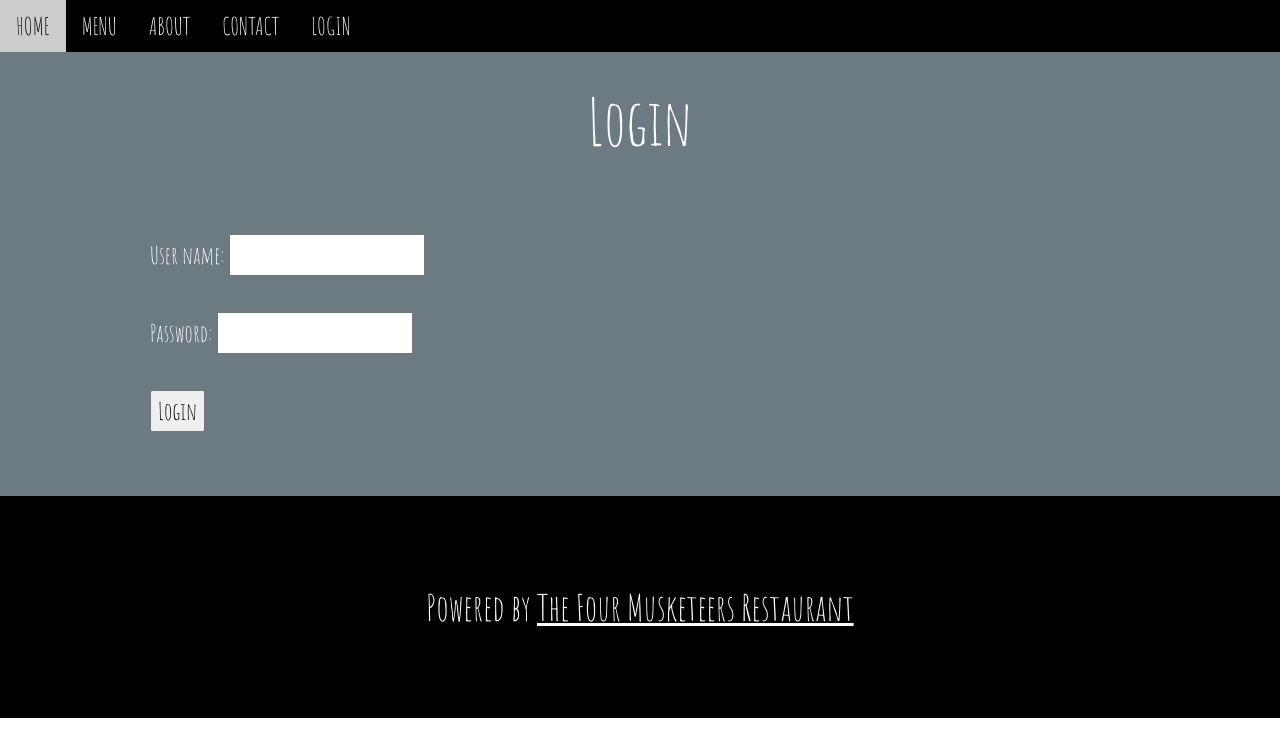
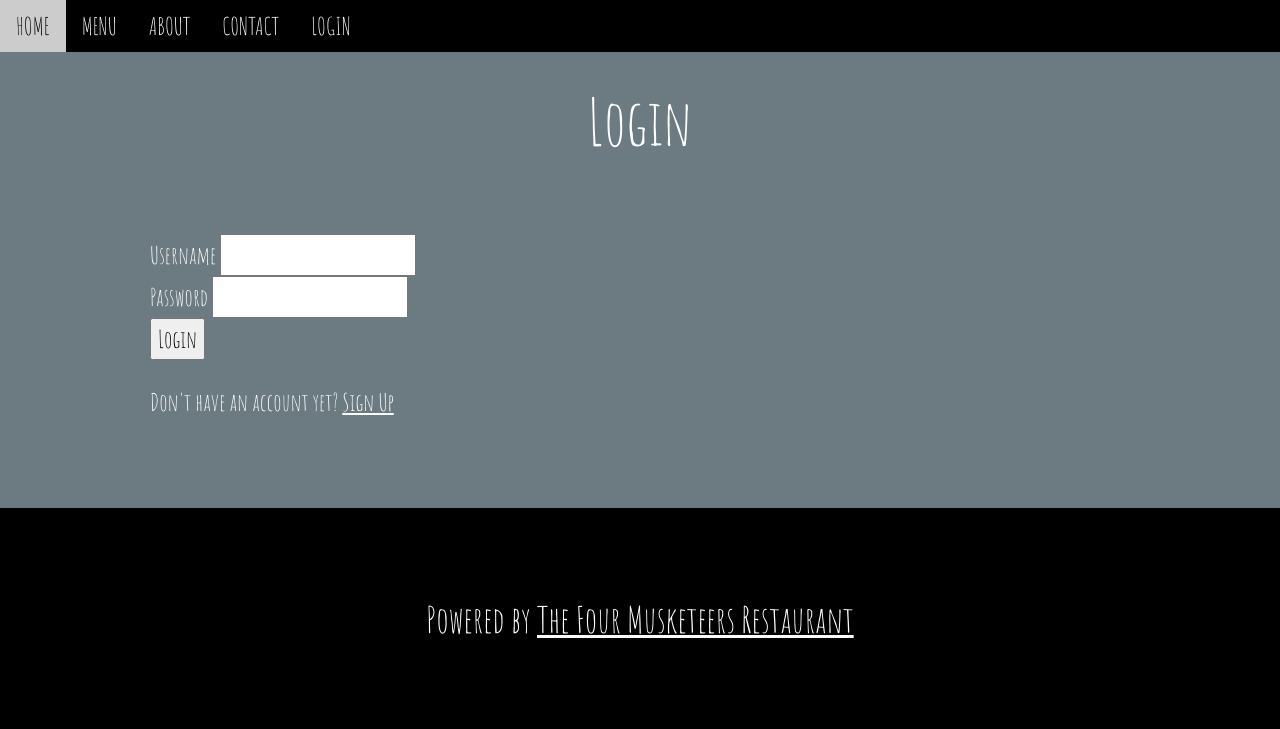
Before and after one commit to michaelweinberg/four_musketeers_restaurant, a Flask app: page /login in a window 1280 px wide. Shown: the top 729 px of the page. Run offline with Flask 2, Linux system fonts and the light colour scheme; data comes from the database, SQL or seed files in the repository; some libraries are stand-ins or nearby versions.

Commit message:
adding login form

```diff
--- a/app.py
+++ b/app.py
@@ -1,6 +1,6 @@
 
 from wsgiref import validate
-from flask import Flask, render_template, request, redirect
+from flask import Flask, render_template, request, redirect, flash
 from flask_wtf import FlaskForm
 from wtforms import StringField, PasswordField,SubmitField
 from wtforms.validators import DataRequired, Length, EqualTo, Email
--- a/templates/login.html
+++ b/templates/login.html
@@ -3,13 +3,24 @@
 <div class="w3-container w3-padding-64 w3-blue-grey w3-grayscale-min w3-xlarge" id="login">
     <div class="w3-content">
       <h1 class="w3-center w3-jumbo" style="margin-bottom:64px">Login</h1>
-      <form action="" method="post">
-    <label for="name">User name:</label>
-    <input type="text" id="name" name="name"><br><br>
-    <label for="password">Password:</label>
-    <input type="password" id="password" name="password"><br><br>
-    <input type="submit" value="Login">
-  </form>
+      <form class="bg-light p-3" method="POST" action="{{ url_for('login') }}">
+        {{form.csrf_token}}
+        <div class="mb-3">
+          <label for="username">Username</label>
+          {{form.username( id="username", class="form-control")}}
+        </div>
+        <div class="mb-3">
+          <label for="password">Password</label>
+          {{form.password( id="password", class="form-control")}}
+        </div>
+        <div class="mb-3">
+          {{form.submit(value="Login", class="btn btn-primary mb-3")}}
+        </div>
+      </form>
+
+      <p class="text-white">
+        Don't have an account yet? <a href="{{ url_for('signup') }}">Sign Up</a>
+      </p>
 
     </div>
   </div>
```
